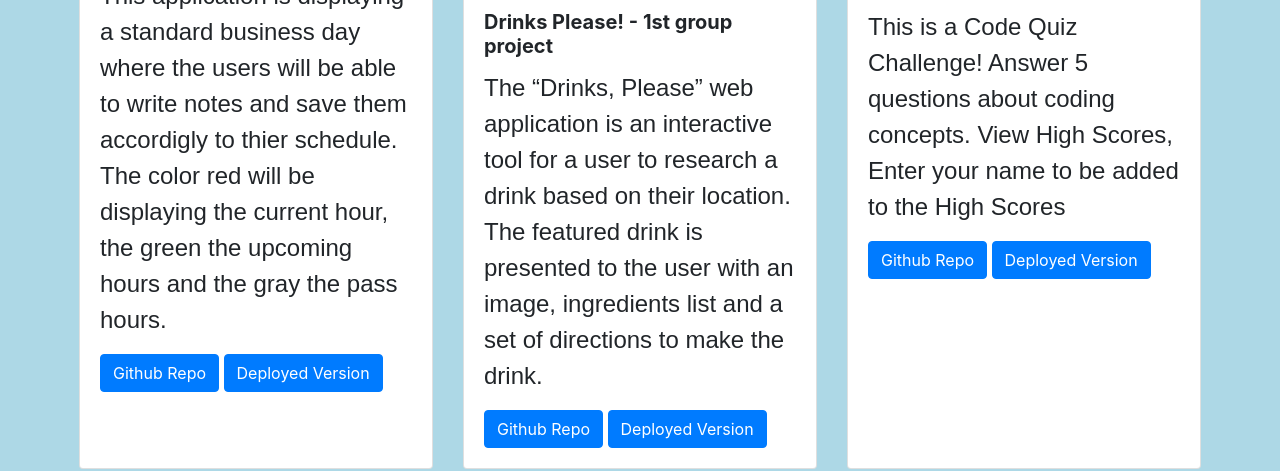
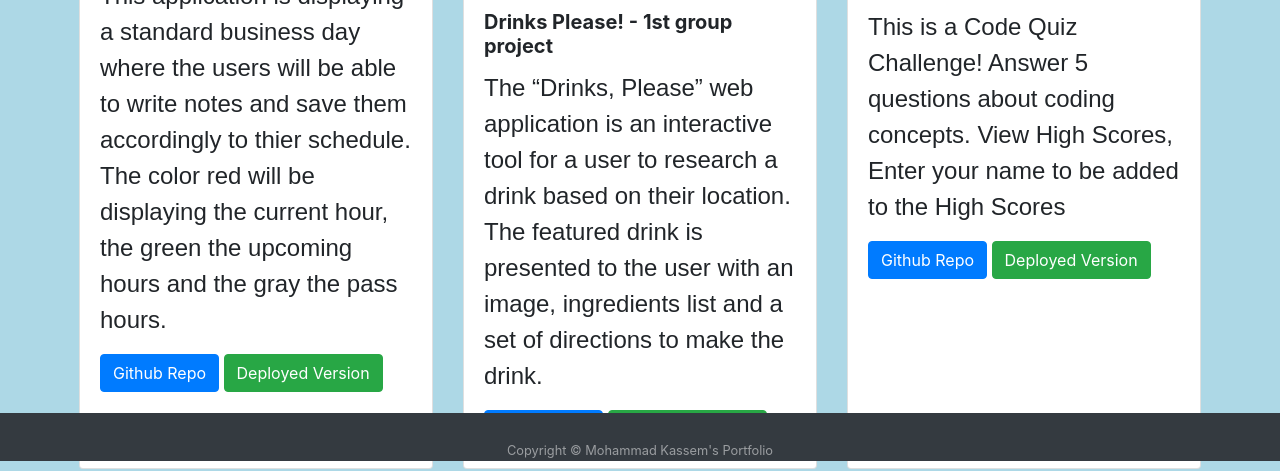
Before and after one commit to mkassem917/bootstrap-portfolio-, a plain HTML site: page portfolio.html in a window 1280 px wide. Shown: the part 339-810 px from the top of the page. Drawn offline with nearby package versions, Linux system fonts and the light colour scheme.

Commit message:
updated sticky footer, resume & Readme file

```diff
--- a/assets/css/style.css
+++ b/assets/css/style.css
@@ -14,15 +14,14 @@ body {
 
 #page-content {
   flex: 1 0 auto;
+
 }
 
-#sticky-footer {
-  flex-shrink: none;
-}
+
 
 .container {
   width: auto;
-  max-width: 680px;
+  max-width: 950px;
   padding: 0 15px;
   text-align: center;
 
@@ -38,3 +37,13 @@ body {
   border: aqua;
  height: auto;
 }
+
+#sticky-footer  {
+  position: sticky;
+    width: 100%;
+    bottom:0 ;
+    height: 0;
+    margin-top: 400px;
+
+
+}
--- a/portfolio.html
+++ b/portfolio.html
@@ -76,6 +76,8 @@
     </nav>
 
     <!--Container Grid -->
+
+    <!-- Day Planner Card -->
     <div class="card-deck">
       <div class="card">
         <img
@@ -88,7 +90,7 @@
           <h5 class="card-title"><strong>Day Planner</strong></h5>
           <p class="card-text">
             This application is displaying a standard business day where the
-            users will be able to write notes and save them accordigly to thier
+            users will be able to write notes and save them accordingly to thier
             schedule. The color red will be displaying the current hour, the
             green the upcoming hours and the gray the pass hours.
           </p>
@@ -101,7 +103,7 @@
             >Github Repo</a
           >
           <a
-            class="btn btn-primary"
+            class="btn btn-success"
             target="_blank"
             href="https://mkassem917.github.io/day-planner/"
             role="button"
@@ -110,6 +112,7 @@
         </div>
       </div>
 
+      <!-- Drinks Please Card -->
       <div class="card">
         <img
           src="./assets/images/drinksplease.png"
@@ -135,7 +138,7 @@
             >Github Repo</a
           >
           <a
-            class="btn btn-primary"
+            class="btn btn-success"
             target="_blank"
             href="https://vshulman25.github.io/drinksplease/"
             role="button"
@@ -144,6 +147,7 @@
         </div>
       </div>
 
+      <!-- Code Quiz Card -->
       <div class="card">
         <img
           src="./assets/images/quiz.png"
@@ -167,7 +171,7 @@
             >Github Repo</a
           >
           <a
-            class="btn btn-primary"
+            class="btn btn-success"
             target="_blank"
             href="https://mkassem917.github.io/code-quiz/"
             role="button"
@@ -188,19 +192,6 @@
       crossorigin="anonymous"
     ></script>
 
-    <br />
-    <br />
-    <br />
-    <br />
-    <br />
-    <br />
-    <br />
-    <br />
-    <br />
-    <br />
-    <br />
-    <br />
-
     <!-- Footer -->
     <footer id="sticky-footer" class="py-4 bg-dark text-white-50">
       <div class="container text-center">
```
Also changed, not shown: contact.html (+0 -30 lines), index.html (+4 -25 lines), assets/images/new_contact.png (added), assets/images/new_home.png (added), 7 other files.
